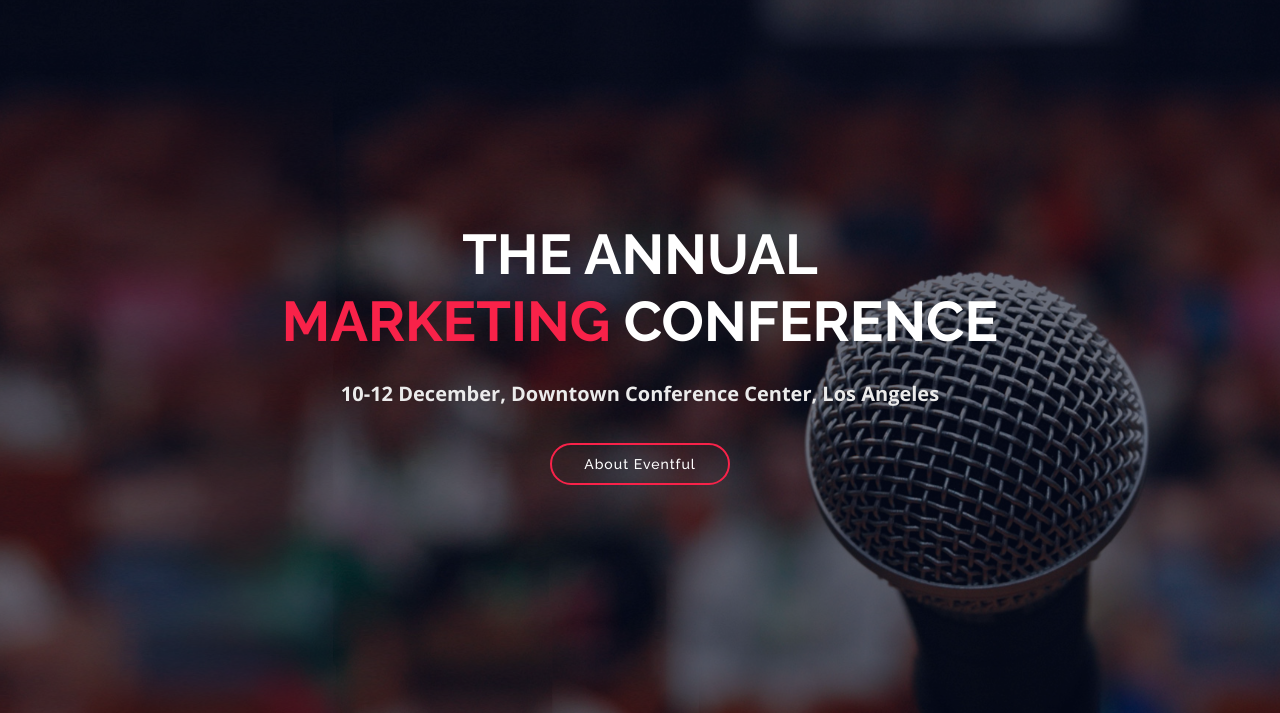
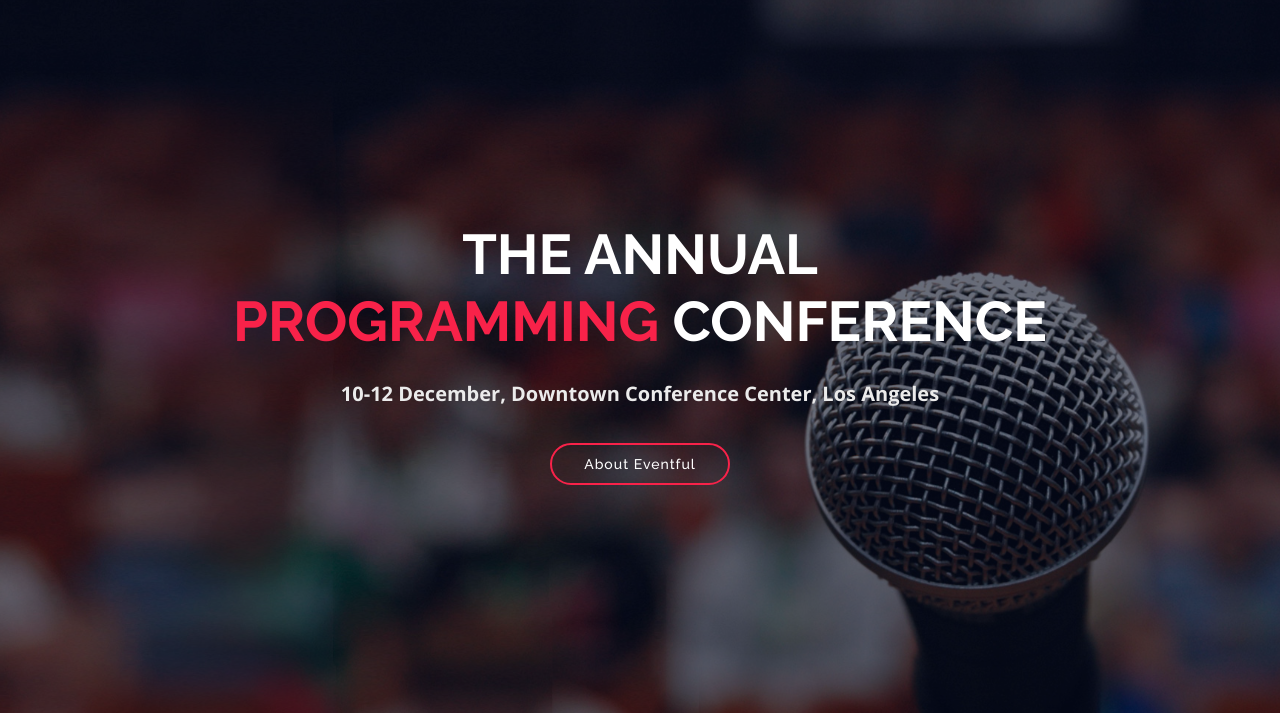
Before and after one commit to maverickamit/landingpage, a plain HTML site: page index.html in a window 1280 px wide. Shown: the part 87-800 px from the top of the page. Drawn offline with nearby package versions, Linux system fonts and the light colour scheme.

Commit message:
second commit

```diff
--- a/index.html
+++ b/index.html
@@ -63,7 +63,7 @@
   ============================-->
   <section id="intro">
     <div class="intro-container wow fadeIn">
-      <h1 class="mb-4 pb-0">The Annual<br><span>Marketing</span> Conference</h1>
+      <h1 class="mb-4 pb-0">The Annual<br><span>Programming</span> Conference</h1>
       <p class="mb-4 pb-0">10-12 December, Downtown Conference Center, Los Angeles</p>
       <a href="#about" class="about-btn scrollto">About Eventful</a>
     </div>
```
Also changed, not shown: Readme.txt (deleted).
